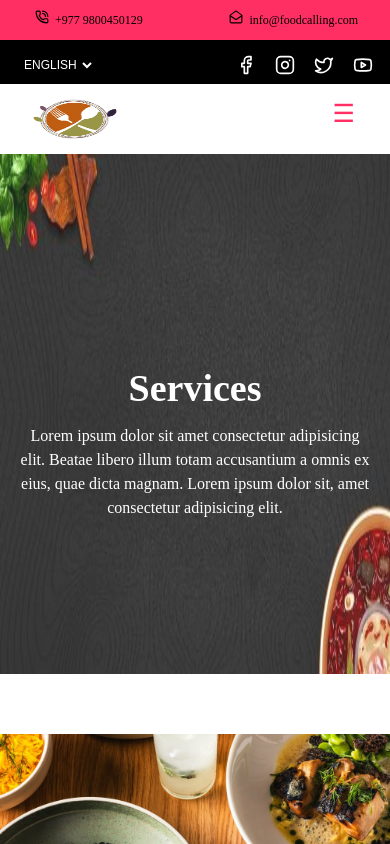
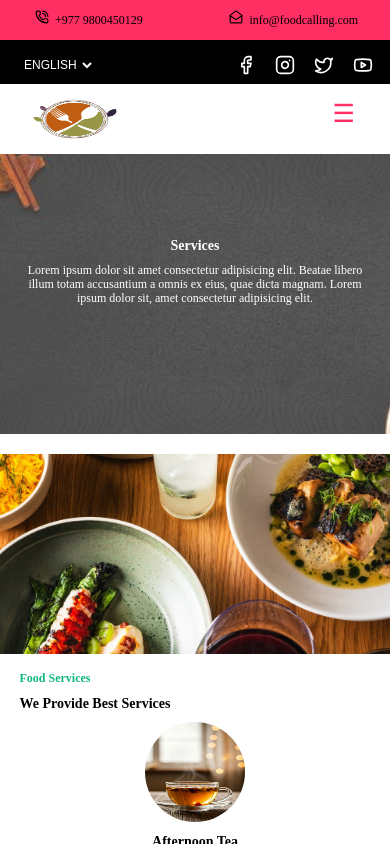
Before and after one commit to IamNitu/FoodCalling, a React (Vite) app: page /services in a window 390 px wide. Shown: the top 844 px of the page. Built offline with nearby package versions, Linux system fonts and the light colour scheme.

Commit message:
improved responsive servicepage

```diff
--- a/src/Services.css
+++ b/src/Services.css
@@ -30,3 +30,45 @@ color: white;
   padding: 0 20px;
   line-height: 1.5;
 }
+
+
+
+@media (max-width: 480px) {
+  .service-banner {
+    height: 280px;
+    padding-bottom: 0px;
+    position: relative;
+  }
+
+  .service-banner img {
+    height: 100%;
+    width: 100%;
+    object-fit: cover;
+    opacity: 0.8;
+  }
+
+  .service-banner h1 {
+    position: absolute;
+    top: 30%;
+    left: 50%;
+    transform: translateX(-50%);
+    font-size: 14px;
+    color: white;
+    text-align: center;
+    z-index: 2;
+  }
+
+  .service-banner p {
+    position: absolute;
+    top: 39%;
+    left: 50%;
+    transform: translateX(-50%);
+    width: 90%;
+    max-width: 360px;
+    font-size: 12px;
+    text-align: center;
+    color: white;
+    line-height: 14px;
+    z-index: 2;
+  }
+}
```
